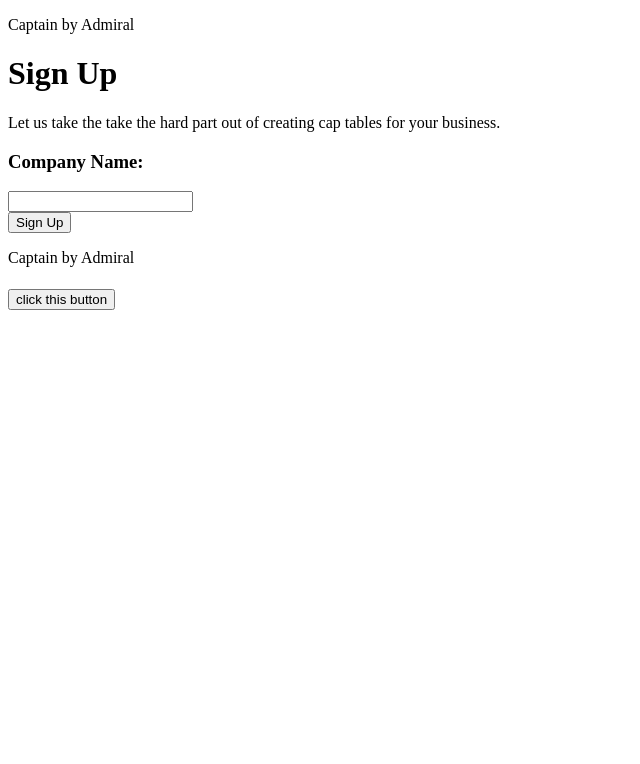
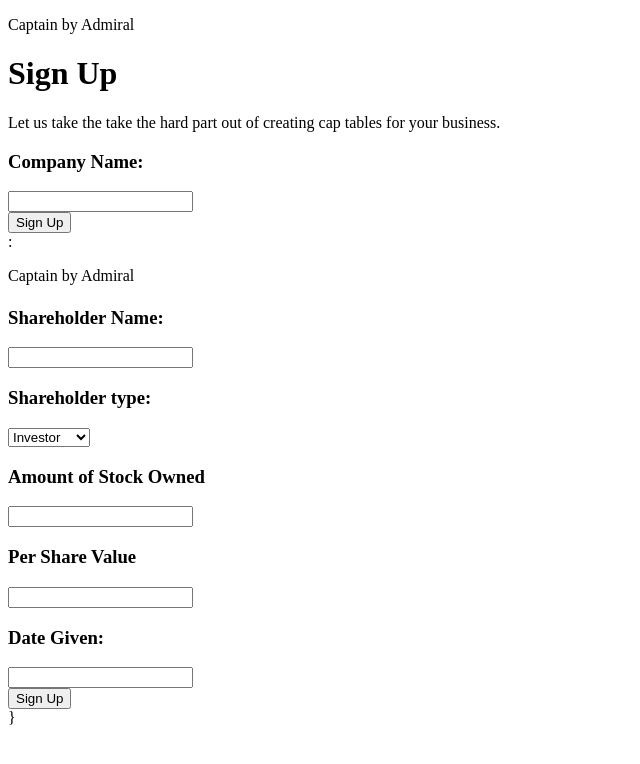
Before and after one commit to destinyhillis/captain, a React (Create React App) app: page / in a window 1280 px wide. Both pictures are taken after a click on the button "GET STARTED". Shown: the top 764 px of the page, without its empty margins (0-640 px from the left). Built offline with nearby package versions, Linux system fonts and the light colour scheme.

Commit message:
Working on toggles

```diff
--- a/src/js/actions/actions.js
+++ b/src/js/actions/actions.js
@@ -1,4 +1,4 @@
-import { CREATE_COMPANY, DASHBOARD_TOGGLE } from "../constants/actionTypes";
+import { CREATE_COMPANY, DASHBOARD_TOGGLE, FORM_TOGGLE } from "../constants/actionTypes";
 
 export function createCompany(formData){
   return { type: CREATE_COMPANY, payload: formData }
@@ -7,3 +7,7 @@ export function createCompany(formData){
 export function dashboardModalToggle(){
   return { type: DASHBOARD_TOGGLE }
 }
+
+export function shareholderFormToggle(){
+  return { type: FORM_TOGGLE }
+}
--- a/src/js/components/App.jsx
+++ b/src/js/components/App.jsx
@@ -1,10 +1,19 @@
 import React, { useState } from "react";
+import { connect } from 'react-redux';
 import OnboardingContainer from "./OnboardingContainer";
+import DashboardContainer from "./DashboardContainer";
 
+
+const mapStateToProps = (state) => {
+  return {
+    // dashboardModalStatus: state.dashboardModalStatus,
+  };
+};
 
 function App(){
 
   const [ctaClickStatus, setCtaClickStatus] = useState(false)
+
 
   const ctaOnClick = (e) => {
     setCtaClickStatus(!ctaClickStatus);
@@ -34,9 +43,12 @@ function App(){
         </div>
       }
 
+
+
     </div>
 
 );
 }
 
-export default App;
+
+export default connect(mapStateToProps, null)(App);
--- a/src/js/components/CompanyForm.jsx
+++ b/src/js/components/CompanyForm.jsx
@@ -9,11 +9,18 @@ function mapDispatchToProps(dispatch) {
   };
 }
 
+const mapStateToProps = (state) => {
+  return {
+    dashboardModalStatus: state.dashboardModalStatus,
+  };
+};
+
 class ConnectedCompanyForm extends Component {
   constructor() {
     super();
     this.state = {
       companyName: "",
+      dashboardModalStatus: true,
     };
     this.handleChange = this.handleChange.bind(this);
     this.handleSubmit = this.handleSubmit.bind(this);
@@ -24,10 +31,9 @@ class ConnectedCompanyForm extends Component {
   handleSubmit(event) {
     event.preventDefault();
     this.props.createCompany(this.state.companyName);
-    this.props.dashboardModalToggle();
+    this.props.dashboardModalToggle(this.state.dashboardModalToggle);
   }
   render() {
-    console.log(this.state)
     return (
       <form onSubmit={this.handleSubmit}>
         <div className="form-group">
@@ -45,5 +51,5 @@ class ConnectedCompanyForm extends Component {
     );
   }
 }
-const CompanyForm = connect(null, mapDispatchToProps)(ConnectedCompanyForm);
+const CompanyForm = connect(mapStateToProps, mapDispatchToProps)(ConnectedCompanyForm);
 export default CompanyForm;
--- a/src/js/components/DashboardContainer.jsx
+++ b/src/js/components/DashboardContainer.jsx
@@ -1,11 +1,13 @@
 import React, { Component } from 'react';
 import { connect } from 'react-redux';
+import ShareholderForm from './ShareholderForm';
 import {  } from '../actions/actions';
 
 
 const mapStateToProps = (state) => {
   return {
     companyName: state.companyName,
+    shareholderFormModalToggle: state.shareholderFormModalToggle,
   };
 };
 
@@ -27,18 +29,19 @@ class DashboardContainer extends Component {
     console.log(e.target.value, 'hit function in container')
   }
 
-    componentDidMount(){
-    }
-
     render(){
-      console.log(this.props)
       return (
         <div>
           <p>
           Captain by Admiral
           </p>
               <h1>{ this.props.companyName }</h1>
-              <button type="button" onClick={this.handleSubmit}>click this button</button>
+              {
+                this.props.shareholderFormModalToggle ?
+                  <ShareholderForm />
+                :
+                null
+              }
         </div>
       );
     }
--- a/src/js/components/OnboardingContainer.jsx
+++ b/src/js/components/OnboardingContainer.jsx
@@ -1,4 +1,4 @@
-import React from 'react';
+import React, { Component } from 'react';
 import { connect } from 'react-redux';
 import DashboardContainer from './DashboardContainer';
 import CompanyForm from './CompanyForm';
@@ -14,12 +14,25 @@ const mapDispatchToProps = (dispatch) => {
   };
 };
 
-function OnboardingContainer(dashboardModalStatus) {
+class OnboardingContainer extends Component {
+    constructor(){
+        super();
+        this.state = {
+            dashboardModalStatus: "",
+        }
+    }
+    componentDidMount(){
+        this.checkDashboardModal()
+    }
+    checkDashboardModal = () => {
+        console.log(this.state, this.props, 'dashboard check')
+    }
 
+    render(){
         return (
             <div className="onboarding">
-      {
-        dashboardModalStatus ?
+            {/* {
+              dashboardModalStatus ? */}
               <div>
                 <p>
                 Captain by Admiral
@@ -31,19 +44,13 @@ function OnboardingContainer(dashboardModalStatus) {
                 <CompanyForm />
               </div>
               :
-        null
+              <DashboardContainer />
             }
-      {/* {
-        !dashboardModalStatus ? */}
-        <div>
-            <DashboardContainer />
-        </div>
-        {/* :
-        null
-      } */}
 
             </div>
           );
     }
 
+  }
+
   export default connect(mapStateToProps, mapDispatchToProps)(OnboardingContainer);
--- a/src/js/components/ShareholderForm.jsx
+++ b/src/js/components/ShareholderForm.jsx
@@ -1,10 +1,10 @@
 import React, { Component } from "react";
 import { connect } from "react-redux";
-import {  } from "../actions/actions";
+import { shareholderFormToggle } from "../actions/actions";
 
 function mapDispatchToProps(dispatch) {
   return {
-    // createCompany: name => dispatch(createCompany(name)),
+    shareholderFormToggle: status => dispatch(shareholderFormToggle(status)),
   };
 }
 
@@ -12,7 +12,6 @@ class ConnectedShareholderForm extends Component {
   constructor() {
     super();
     this.state = {
-      shareholderFormModalToggle: true,
     };
     this.handleChange = this.handleChange.bind(this);
     this.handleSubmit = this.handleSubmit.bind(this);
@@ -22,8 +21,8 @@ class ConnectedShareholderForm extends Component {
   }
   handleSubmit(event) {
     event.preventDefault();
-    this.props.createCompany(this.state.companyName);
-    this.props.dashboardModalToggle();
+    // this.props.createCompany(this.state.companyName);
+    this.props.shareholderFormToggle();
   }
   render() {
     console.log(this.state)
@@ -37,10 +36,29 @@ class ConnectedShareholderForm extends Component {
             onChange={ this.handleChange }
           />
           <h3>Shareholder type:</h3>
-          Dropdown (investors, founders, employees)
+            <select>
+              <option value="investor">Investor</option>
+              <option value="founder">Founder</option>
+              <option value="employee">Employee</option>
+            </select>
           <h3>Amount of Stock Owned</h3>
+            <input
+              type="text"
+              id="stock"
+              onChange={ this.handleChange }
+            />
           <h3>Per Share Value</h3>
+            <input
+              type="text"
+              id="perShare"
+              onChange={ this.handleChange }
+            />
           <h3>Date Given:</h3>
+            <input
+              type="text"
+              id="date"
+              onChange={ this.handleChange }
+            />
         </div>
         <button type="submit">
           Sign Up
--- a/src/js/constants/actionTypes.js
+++ b/src/js/constants/actionTypes.js
@@ -2,3 +2,4 @@ export const ADD_ARTICLE = "ADD_ARTICLE";
 export const GET_COMPANY = "GET_COMPANY";
 export const CREATE_COMPANY = "CREATE_COMPANY";
 export const DASHBOARD_TOGGLE = "DASHBOARD_TOGGLE";
+export const FORM_TOGGLE = "FORM_TOGGLE";
--- a/src/js/reducers/reducers.js
+++ b/src/js/reducers/reducers.js
@@ -1,8 +1,9 @@
-import { CREATE_COMPANY, DASHBOARD_TOGGLE } from "../constants/actionTypes";
+import { CREATE_COMPANY, DASHBOARD_TOGGLE, FORM_TOGGLE } from "../constants/actionTypes";
 
 const initialState = {
   companyName: [],
   dashboardModalStatus: false,
+  shareholderFormModalToggle: true,
 };
 function rootReducer(state = initialState, action) {
 
@@ -18,6 +19,12 @@ function rootReducer(state = initialState, action) {
     });
   }
 
+  if (action.type === FORM_TOGGLE) {
+    return Object.assign({}, state, {
+      shareholderFormModalToggle: false
+    });
+  }
+
   return state;
 }
 
```
Lines whose indentation alone changed are shown as unchanged.
